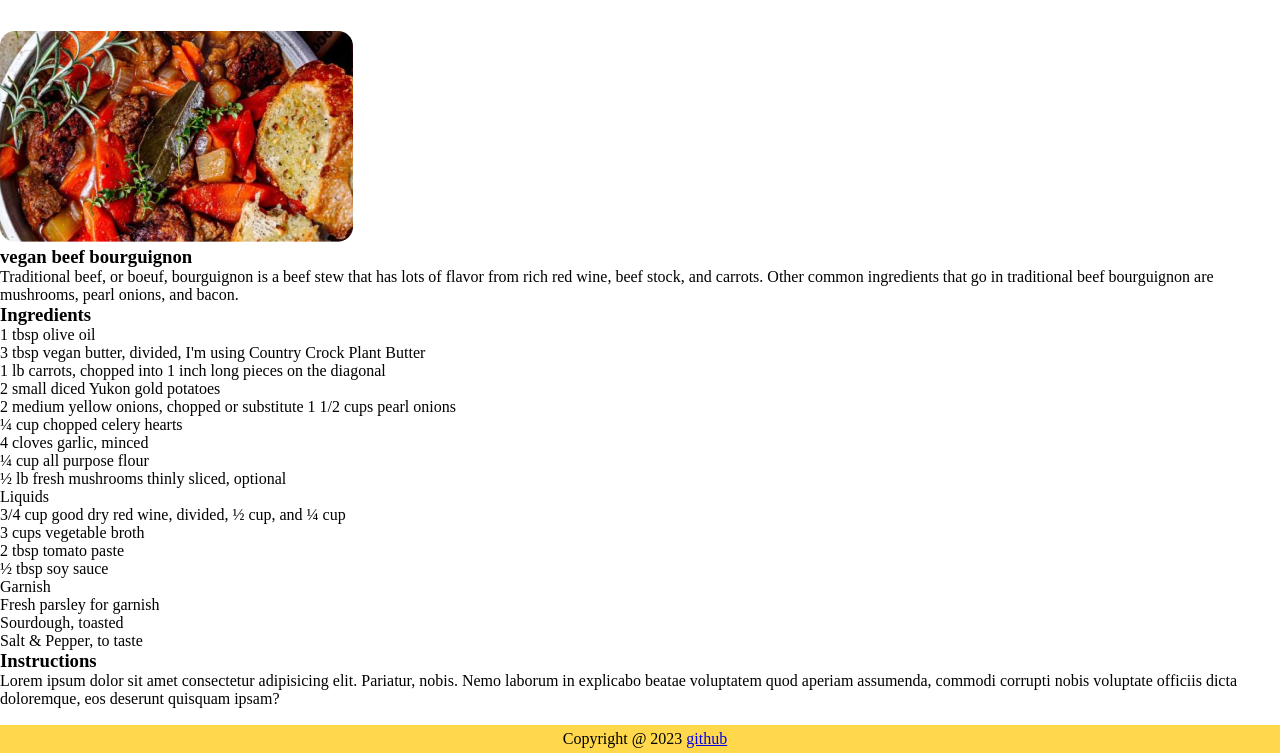
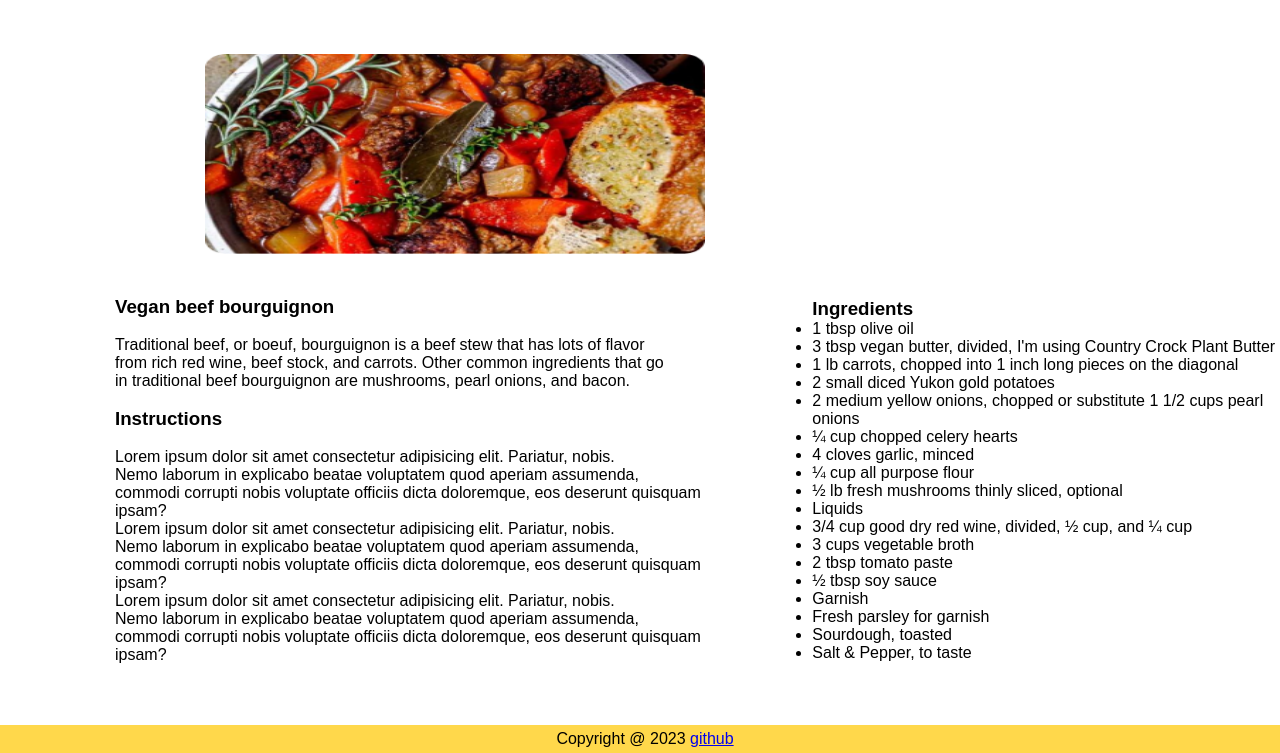
Before and after one commit to moreenChebet/Recipe-blog, a plain HTML site: page Single Recipe View.html in a window 1280 px wide. Shown: the part 47-800 px from the top of the page. Drawn offline with Linux system fonts and the light colour scheme.

Commit message:
single recipe view styling

```diff
--- a/Single Recipe View.html
+++ b/Single Recipe View.html
@@ -28,50 +28,74 @@
     <br><br>
 
     <!-- Individual Recipe section -->
-    <div class="flex container">
+    <div class="flex-container">
         <div>
             <div class="image">
-                <img src="Assets/Vegan beef recipe.png" alt="">
+                <img src="Assets/Vegan beef recipe.png" width="500" height="200" alt="">
             </div>
+            <br>
             <!-- Prep time, ingredients, instructions -->
-            <div>
-                <h3>vegan beef bourguignon</h3>
-                <p>Traditional beef, or boeuf, bourguignon is a beef stew that has lots of flavor
-                    from rich red wine, beef stock, and carrots. Other common ingredients that go
-                    in traditional beef bourguignon are mushrooms, pearl onions, and bacon.</p>
 
-                <h3>Ingredients</h3>
-                <p>
-                        1 tbsp olive oil<br>
-                        3 tbsp vegan butter, divided, I'm using Country Crock Plant Butter<br>
-                        1 lb carrots, chopped into 1 inch long pieces on the diagonal<br>
-                        2 small diced Yukon gold potatoes<br>
-                        2 medium yellow onions, chopped or substitute 1 1/2 cups pearl onions<br>
-                        ¼ cup chopped celery hearts<br>
-                        4 cloves garlic, minced<br>
-                        ¼ cup all purpose flour<br>
-                        ½ lb fresh mushrooms thinly sliced, optional<br>
-                        Liquids<br>
-                        3/4 cup good dry red wine, divided, ½ cup, and ¼ cup<br>
-                        3 cups vegetable broth<br>
-                        2 tbsp tomato paste<br>
-                        ½ tbsp soy sauce<br>
-                        Garnish<br>
-                        Fresh parsley for garnish<br>
-                        Sourdough, toasted<br>
-                        Salt & Pepper, to taste<br>
-                </p>
-                <h3>Instructions</h3>
-                <p>Lorem ipsum dolor sit amet consectetur adipisicing elit. Pariatur, nobis.
-                    Nemo laborum in explicabo beatae voluptatem quod aperiam assumenda,
-                    commodi corrupti nobis voluptate officiis dicta doloremque, eos
-                    deserunt quisquam ipsam?
-                 </p>
+            <div class="body">
+                <div class="descriptions">
+                    <h3>Vegan beef bourguignon</h3><br>
+                        <p>Traditional beef, or boeuf, bourguignon is a beef stew that has lots of flavor <br>
+                            from rich red wine, beef stock, and carrots. Other common ingredients that go <br>
+                            in traditional beef bourguignon are mushrooms, pearl onions, and bacon.
+                        </p><br>
+
+                    <h3>Instructions</h3><br>
+                        <p>Lorem ipsum dolor sit amet consectetur adipisicing elit. Pariatur, nobis.<br>
+                            Nemo laborum in explicabo beatae voluptatem quod aperiam assumenda, <br>
+                            commodi corrupti nobis voluptate officiis dicta doloremque, eos
+                            deserunt quisquam ipsam?<br>
+                            Lorem ipsum dolor sit amet consectetur adipisicing elit. Pariatur, nobis.<br>
+                            Nemo laborum in explicabo beatae voluptatem quod aperiam assumenda, <br>
+                            commodi corrupti nobis voluptate officiis dicta doloremque, eos
+                            deserunt quisquam ipsam?<br>
+                            Lorem ipsum dolor sit amet consectetur adipisicing elit. Pariatur, nobis.<br>
+                            Nemo laborum in explicabo beatae voluptatem quod aperiam assumenda, <br>
+                            commodi corrupti nobis voluptate officiis dicta doloremque, eos
+                            deserunt quisquam ipsam?
+                        </p>
+                </div>
+                <br>
+
+                <div class="Ingredients">
+                    <h3>Ingredients</h3>
+                        <p>
+                            <ul>
+                                    <li>1 tbsp olive oil</li>
+                                    <li>3 tbsp vegan butter, divided, I'm using Country Crock Plant Butter</li>
+                                    <li>1 lb carrots, chopped into 1 inch long pieces on the diagonal</li>
+                                    <li>2 small diced Yukon gold potatoes</li>
+                                    <li>2 medium yellow onions, chopped or substitute 1 1/2 cups pearl onions</li>
+                                    <li>¼ cup chopped celery hearts</li>
+                                    <li>4 cloves garlic, minced</li>
+                                    <li>¼ cup all purpose flour</li>
+                                    <li>½ lb fresh mushrooms thinly sliced, optional</li>
+                                    <li>Liquids</li>
+                                    <li>3/4 cup good dry red wine, divided, ½ cup, and ¼ cup</li>
+                                    <li>3 cups vegetable broth</li>
+                                    <li>2 tbsp tomato paste</li>
+                                    <li>½ tbsp soy sauce</li>
+                                    <li>Garnish</li>
+                                    <li>Fresh parsley for garnish</li>
+                                    <li>Sourdough, toasted</li>
+                                    <li>Salt & Pepper, to taste</li>
+                            </ul>
+
+                        </p>
+                </div>
+            </div>
+
+            <br>
+
             </div>
         </div>
-        <div></div>
-        <div></div>
-        <div></div>
+
+
+
         <div></div>
     </div>
 
--- a/Styles/Featured Recipes.css
+++ b/Styles/Featured Recipes.css
@@ -1,6 +1,7 @@
 *{
     margin: 0%;
     padding: 0%;
+    font-family: sans-serif;
 }
 
 /* nav menu */
@@ -29,11 +30,17 @@ nav{
   color: white;
 }
 
-/* .flex-container{
-    display: flex;
-    height: 20%;
-} */
+.flex-container1{
+  display: flex;
+  height: 60%;
+  margin-top: 20px;
+  margin-left: 70px;
+}
 
+.description1{
+  margin-left: 100;
+  margin-top: 2px;
+}
 
 
 /* Styling the footer */
--- a/Styles/Single Recipe View.css
+++ b/Styles/Single Recipe View.css
@@ -1,6 +1,7 @@
 *{
   margin: 0%;
   padding: 0%;
+  font-family: sans-serif;
 }
 
 /* nav menu */
@@ -29,6 +30,36 @@ text-decoration: none;
 color: white;
 }
 
+.image{
+  margin-top: 3px;
+  margin-left: 200px;
+  align-content: center;
+}
+
+.flex-container{
+  display: flex;
+  height: 60%;
+  margin-top: 20px;
+  margin-left: 5px;
+  margin-bottom: 25px;
+}
+
+.body{
+  display: flex;
+  height: 60%;
+  margin-top: 20px;
+  margin-left: 70px;
+}
+
+.descriptions{
+  margin-left: 40px;
+}
+
+
+.Ingredients{
+  margin-left: 100px;
+  margin-top: 2px;
+}
 
 
 
```
Also changed, not shown: Featured Recipes.html (+7 -4 lines).
